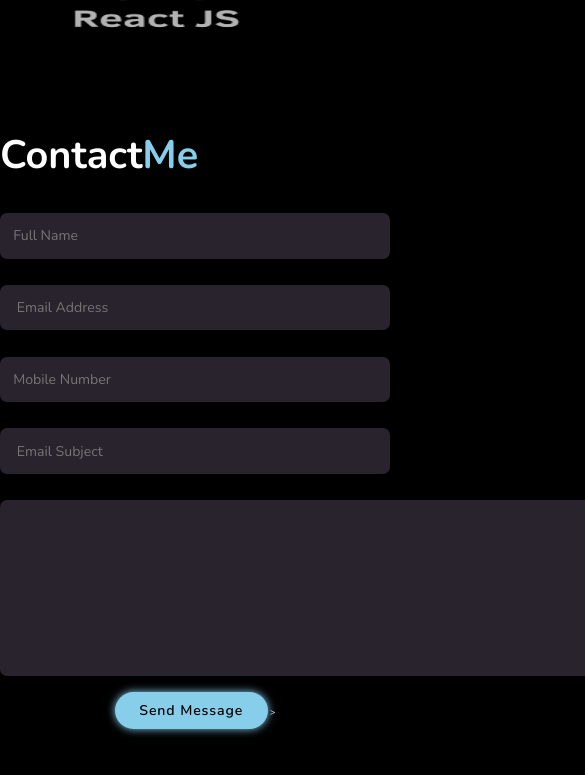
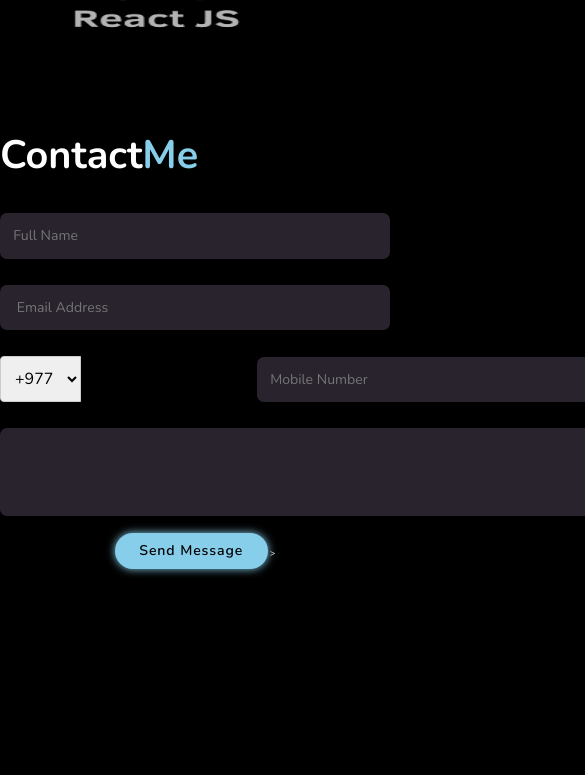
Before and after one commit to tandukarunique/Portfolio, a plain HTML site: page index.html in a window 390 px wide. Shown: the part 9377-10152 px from the top of the page, 585 px wide, since content can reach past the window. Drawn offline with nearby package versions, Linux system fonts and the light colour scheme; files whose address does not match are found by name.

Commit message:
navbar update

```diff
--- a/index.html
+++ b/index.html
@@ -24,6 +24,7 @@
         <a href="#Services" Services="active">Services</a>
         <a href="#Portfolio" Portfolio="active">Portfolio</a>
         <a href="#Contact" Contact="active">Contact</a>
+        <a href="#" Blogs="active">Blogs</a>
       </nav>
     </header>
 
@@ -252,8 +253,20 @@
         </div>
 
         <div class="input-box">
-          <input type="number" placeholder="Mobile Number" />
-          <input type="text" placeholder=" Email Subject" />
+          <div class="country-code-box">
+            <select id="country-code" required>
+              <option value="+977">+977</option>
+              <option value="+44">+1</option>
+              <option value="+91">+91</option>
+              <!-- Add more country codes as needed -->
+            </select>
+            <input
+              type="number"
+              placeholder="Mobile Number"
+              id="mobile"
+              required
+            />
+          </div>
         </div>
         <textarea name="" id="" cols="30" rows="10" placeholder="Your message">
         </textarea>
--- a/style.css
+++ b/style.css
@@ -342,11 +342,19 @@ span {
   text-align: center;
   margin-top: 2rem;
 }
+
 .Contact form.input-box {
   display: flex;
   justify-content: space-between;
   flex-wrap: wrap;
 }
+
+.country-code-box {
+  display: flex;
+  align-items: center;
+  width: 90rem;
+}
+
 .Contact form .input-box input,
 .Contact form textarea {
   width: 100%;
@@ -358,11 +366,23 @@ span {
   margin: 1.5rem 0;
 }
 .Contact form .input-box input {
-  width: 49%;
+  width: 70%;
+  margin-right: 20rem;
+}
+
+.country-code-box select {
+  padding: 10px;
+  border: 1px solid #ccc;
+  border-radius: 4px 0 0 4px;
+  font-size: 16px;
+  margin-right: -1px; /* To avoid double border with input */
+  flex: 1; /* Add flex property */
+  width: 20rem;
+  margin-right: 20rem;
 }
 .Contact form textarea {
   width: 70rem;
-  height: 20rem;
+  height: 10rem;
   border-radius: 0.8rem;
 }
 .Contact form.btn {
```
Also changed, not shown: validation.js (added, +15 -0 lines).
